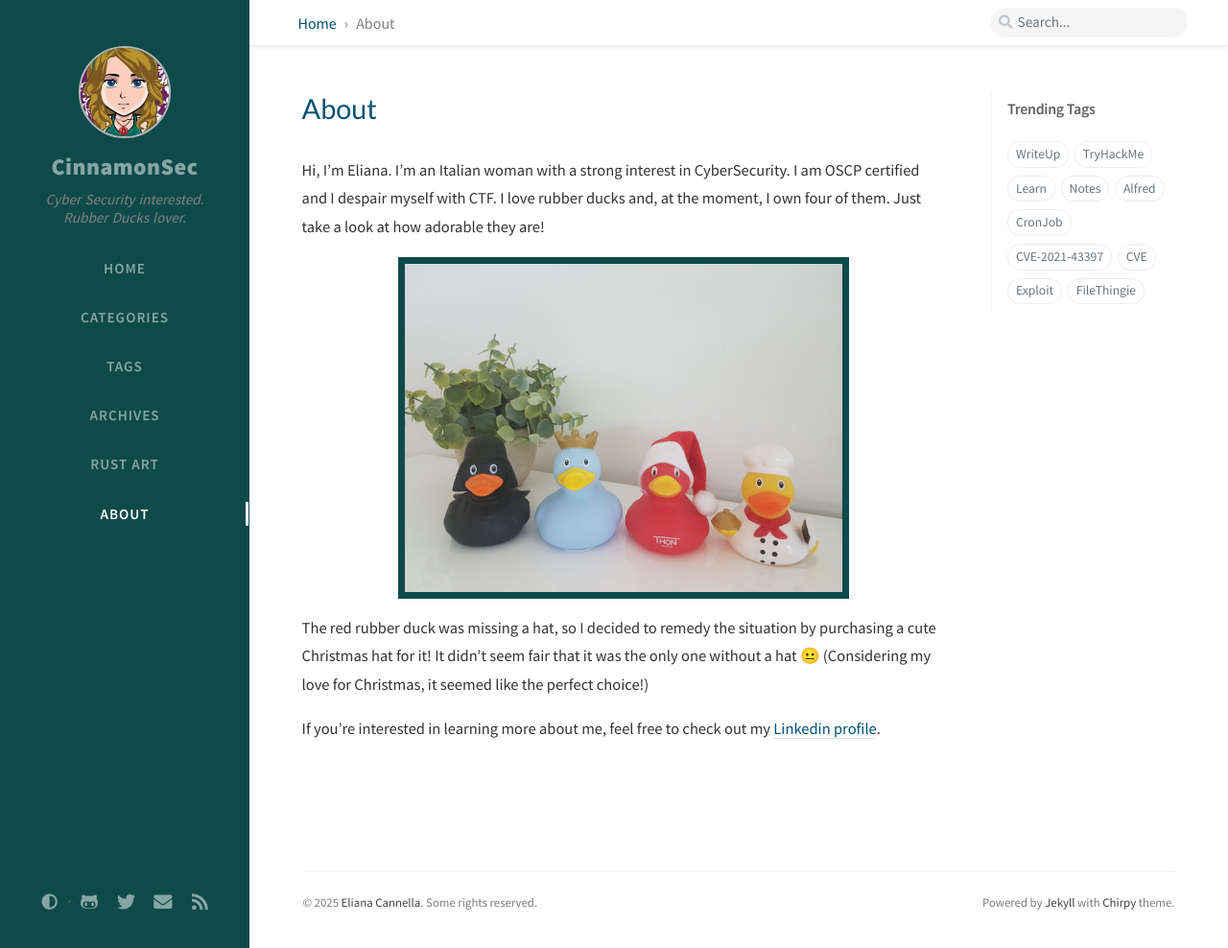
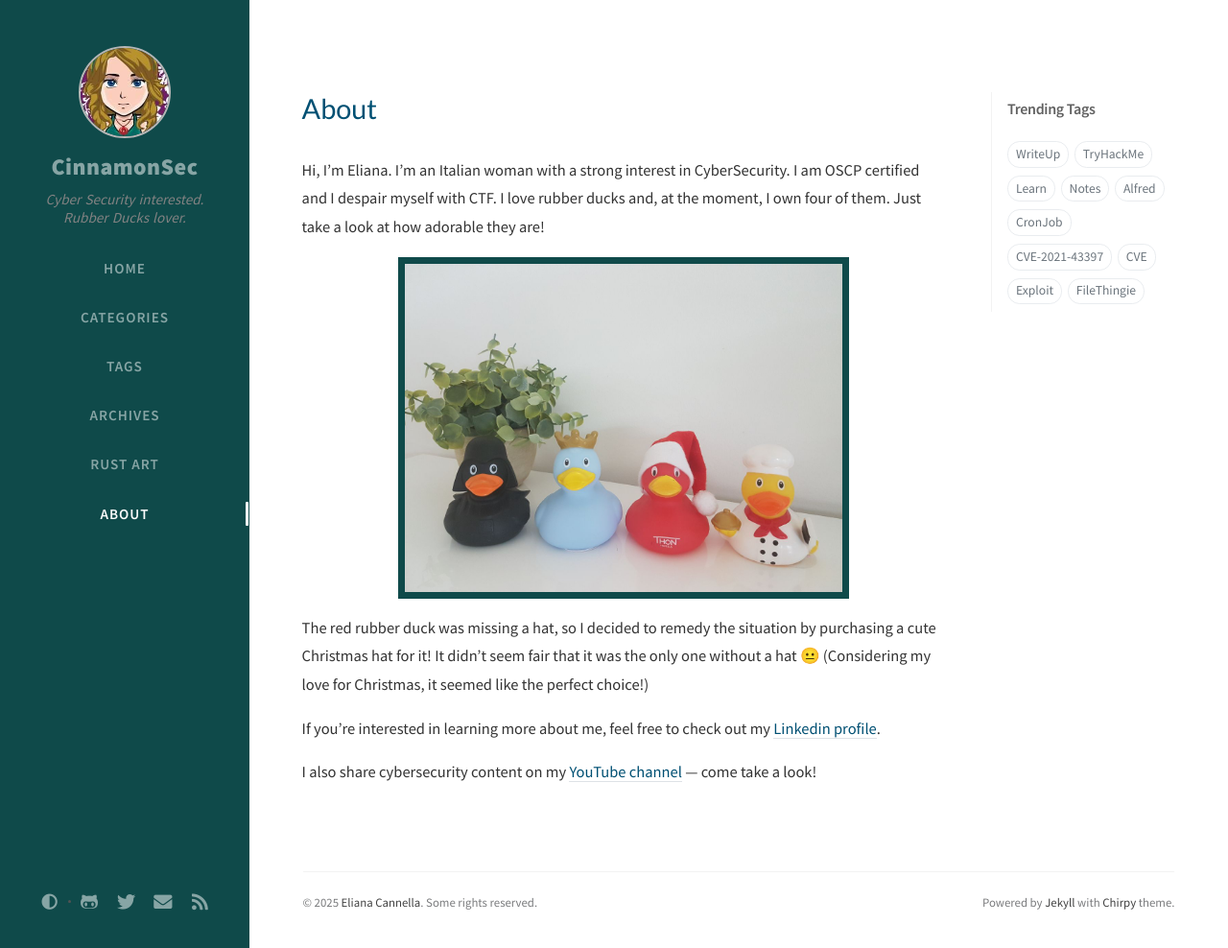
Before and after one commit to nananan/nananan.github.io, a Jekyll site: the page built from _tabs/about.md, in a window 1280 px wide and 988 px high. Shown: the whole window at 96% size. Built offline with Jekyll 4.4.1, drawn with Linux system fonts in a browser that asks for light colours; nearby versions of some CDN libraries; comment, search, counter and statistics services are not loaded.

Commit message:
Update about.md

```diff
--- a/_tabs/about.md
+++ b/_tabs/about.md
@@ -15,3 +15,5 @@ I love rubber ducks and, at the moment, I own four of them. Just take a look at
 The red rubber duck was missing a hat, so I decided to remedy the situation by purchasing a cute Christmas hat for it! It didn't seem fair that it was the only one without a hat &#128528; (Considering my love for Christmas, it seemed like the perfect choice!)
 
 If you're interested in learning more about me, feel free to check out my [Linkedin profile](https://www.linkedin.com/in/cannella-eliana/).
+
+I also share cybersecurity content on my [YouTube channel](https://www.youtube.com/@CinnamonSec) — come take a look!
```
